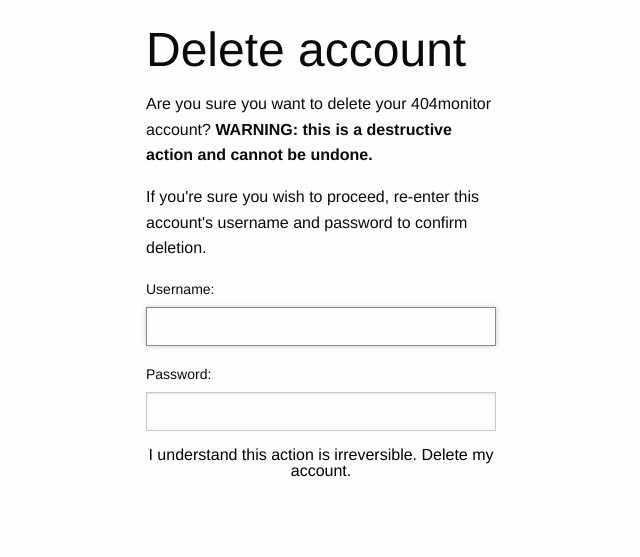
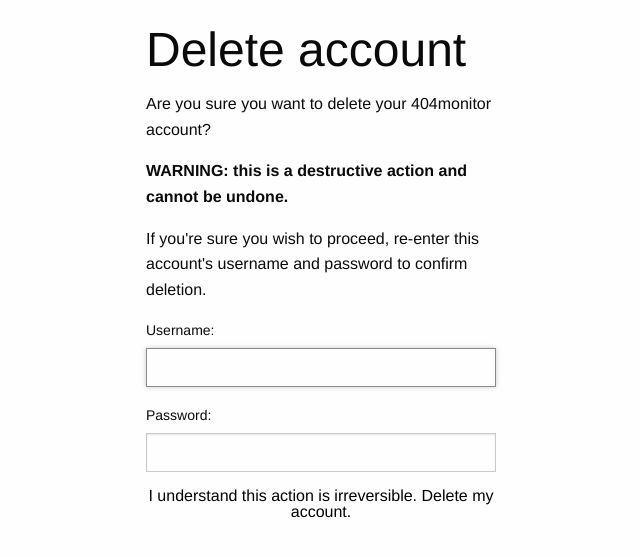
Before and after one commit to liddiard/monitor404, a Django app: a page that uses project/templates/registration/account_delete_form.html in a window 1280 px wide. Shown: the part 176-733 px from the top of the page, without its empty margins (319-959 px from the left). Run offline with Django 3.2, Linux system fonts and the light colour scheme; the visitor is signed in with stand-in values (Sample User, id 1); parts of the project's set-up code (start-up, migrations or seed data) failed here and were passed over; some libraries are stand-ins or nearby versions.

Commit message:
only display error fields DOM elements if error exists

```diff
--- a/project/templates/registration/account_delete_form.html
+++ b/project/templates/registration/account_delete_form.html
@@ -10,25 +10,26 @@
 
 <h1>Delete account</h1>
 
-<p>Are you sure you want to delete your 404monitor account? <strong>WARNING: this is a destructive action and cannot be undone.</strong></p>
+<p>Are you sure you want to delete your 404monitor account?</p>
+<p><strong>WARNING: this is a destructive action and cannot be undone.</strong></p>
 <p>If you're sure you wish to proceed, re-enter this account's username and password to confirm deletion.</p>
 
 <form class="account delete" method="post" action="">{% csrf_token %}
     <dl>
         <dt>
             <label for="id_username">Username:</label>
-            <span class="error">{{ form.username.errors.as_text }}</span>
+            {% if form.username.errors %}<span class="error">{{ form.username.errors.as_text }}</span>{% endif %}
         </dt>
         <dd>{{ form.username }}</dd>
     </dl>
     <dl>
         <dt>
             <label for="id_password">Password:</label>
-            <span class="error">{{ form.password.errors.as_text }}</span>
+            {% if from.password.errors %}<span class="error">{{ form.password.errors.as_text }}</span>{% endif %}
         </dt>
         <dd>{{ form.password }}</dd>
     </dl>
-    <button type="submit" class="medium destructive-action">I understand this action is irreversible. Delete my account.</button>
+    <button type="submit" class="medium alert">I understand this action is irreversible. Delete my account.</button>
 </form>
 
 {% endblock %}
--- a/project/templates/registration/password_change_form.html
+++ b/project/templates/registration/password_change_form.html
@@ -12,7 +12,7 @@
     <dl>
         <dt>
             <label for="id_old_password">Old password:</label>
-            <span class="error">{{ form.old_password.errors.as_text }}</span>
+            {% if form.old_password.errors %}<span class="error">{{ form.old_password.errors.as_text }}</span>{% endif %}
         </dt>
         <dd>{{ form.old_password }}</dd>
     </dl>
@@ -20,7 +20,7 @@
     <dl>
         <dt>
             <label for="id_new_password1">New password:</label>
-            <span class="error">{{ form.new_password1.errors.as_text }}</span>
+            {% if form.new_password1 %}<span class="error">{{ form.new_password1.errors.as_text }}</span>{% endif %}
         </dt>
         <dd>{{ form.new_password1 }}</dd>
     </dl>
@@ -28,7 +28,7 @@
     <dl>
         <dt>
             <label for="id_new_password2">New password (again):</label>
-            <span class="error">{{ form.new_password2.errors.as_text }}</span>
+            {% if form.new_password2 %}<span class="error">{{ form.new_password2.errors.as_text }}</span>{% endif %}
         </dt>
         <dd>{{ form.new_password2 }}</dd>
     </dl>
--- a/project/templates/registration/password_reset_confirm.html
+++ b/project/templates/registration/password_reset_confirm.html
@@ -14,7 +14,7 @@
     <dl>
         <dt>
             <label for="id_new_password1">New password:</label>
-            <span class="error">{{ form.new_password1.errors.as_text }}</span>
+            {% if form.new_password1.errors %}<span class="error">{{ form.new_password1.errors.as_text }}</span>{% endif %}
         </dt>
         <dd>{{ form.new_password1 }}</dd>
     </dl>
@@ -22,7 +22,7 @@
     <dl>
         <dt>
             <label for="id_new_password2">New password (again):</label>
-            <span class="error">{{ form.new_password2.errors.as_text }}</span>
+            {% if form.new_password2.errors %}<span class="error">{{ form.new_password2.errors.as_text }}</span>{% endif %}
         </dt>
         <dd>{{ form.new_password2 }}</dd>
     </dl>
```
